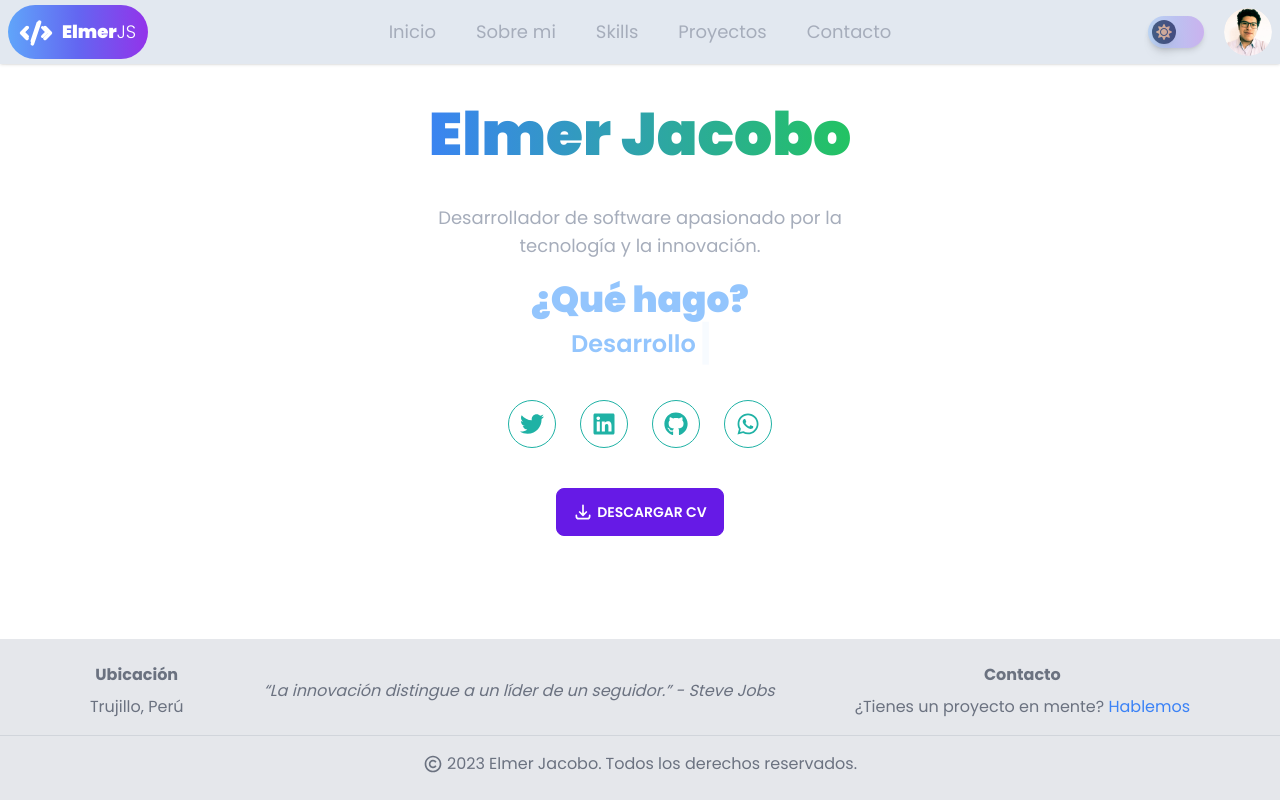
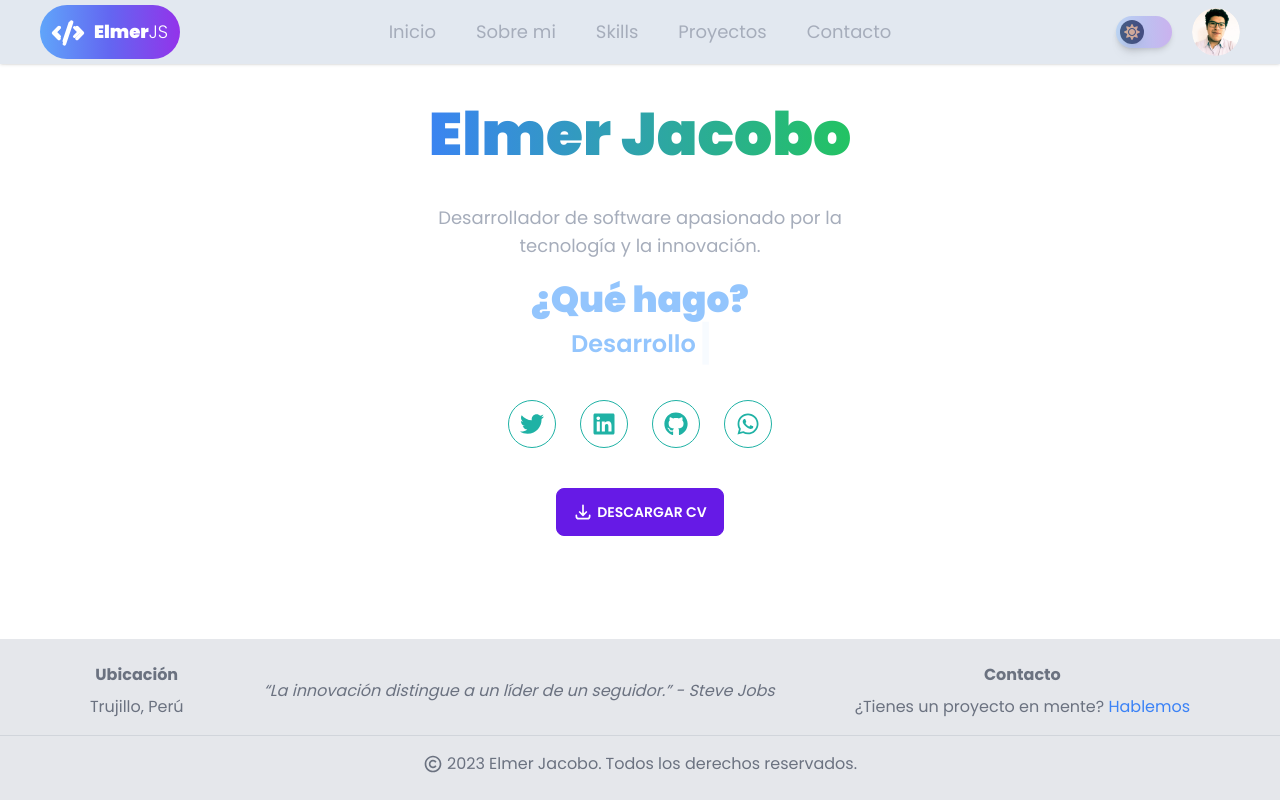
Before and after one commit to elmerjacobo97/portfolio, a Next.js app: page / in a window 1280 px wide. Built offline with nearby package versions, Linux system fonts and the light colour scheme.

Commit message:
Update navbar.tsx

```diff
--- a/src/components/Navbar.tsx
+++ b/src/components/Navbar.tsx
@@ -11,7 +11,7 @@ export const Navbar = () => {
   };
 
   return (
-    <nav className="fixed inset-x-0 top-0 z-50 h-16 shadow bg-slate-200 navbar dark:bg-slate-800">
+    <nav className="fixed inset-x-0 top-0 z-50 h-16 shadow md:px-10 bg-slate-200 navbar dark:bg-slate-800">
       <div className="navbar-start">
         <div className="dropdown">
           <label
@@ -52,7 +52,7 @@ export const Navbar = () => {
           <Navigation closeDropdown={closeDropdown} />
         </ul>
       </div>
-      <div className="gap-5 navbar-end">
+      <div className="gap-5 mr-3 md:mr-0 navbar-end">
         <ToggleThemeButton />
         <div className="avatar">
           <div className="w-12 rounded-full">
```
